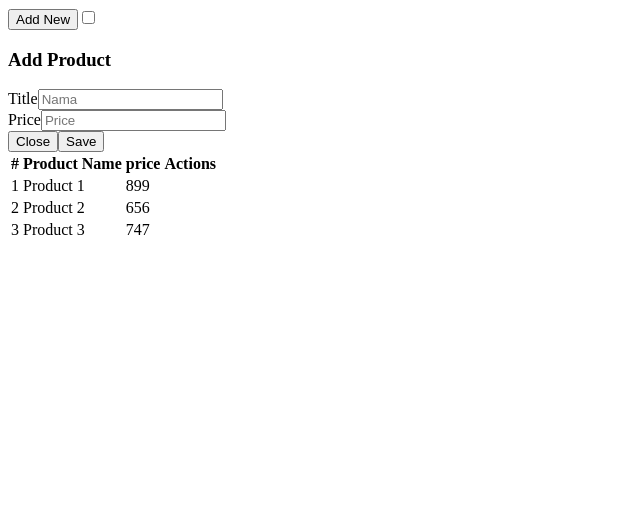
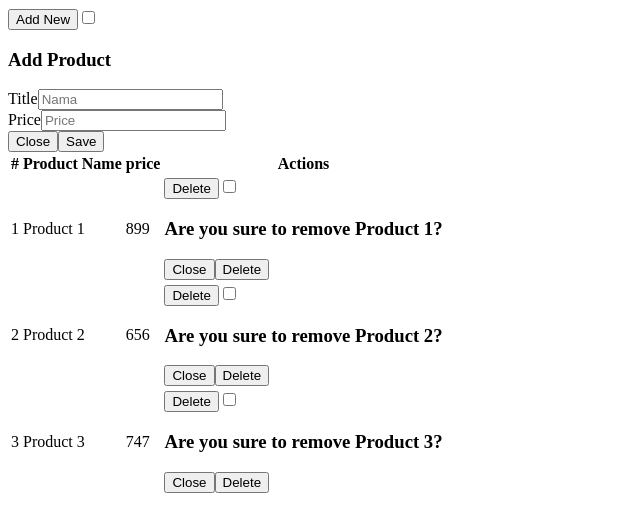
Before and after one commit to yeremiavictor/Next-JS-13-Crud, a Next.js app: page /products in a window 1280 px wide. Shown: the top 532 px of the page, without its empty margins (0-640 px from the left). Built offline with nearby package versions, Linux system fonts and the light colour scheme; data requests are answered from the project's data file.

Commit message:
add delete module

```diff
--- a/app/products/page.tsx
+++ b/app/products/page.tsx
@@ -1,4 +1,5 @@
 import AddProduct from "./addProduct";
+import DeleteProduct from "./deleteProduct";
 
 type Product = {
     id:number;
@@ -39,6 +40,7 @@ export default async function ProductList() {
                         <td>{index +1}</td>
                         <td>{product.title}</td>
                         <td>{product.price}</td>
+                        <td><DeleteProduct {...product}/></td>
                     </tr>
                 ))}
 
```
